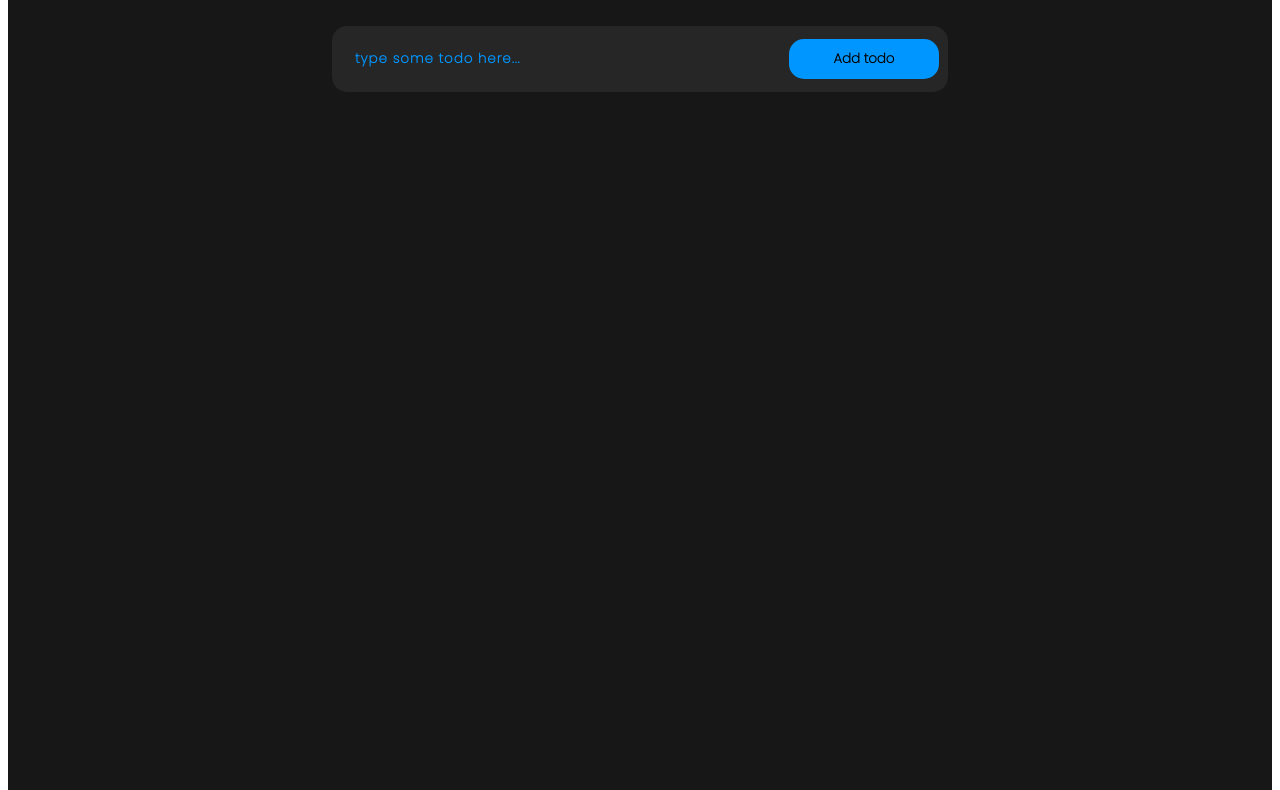
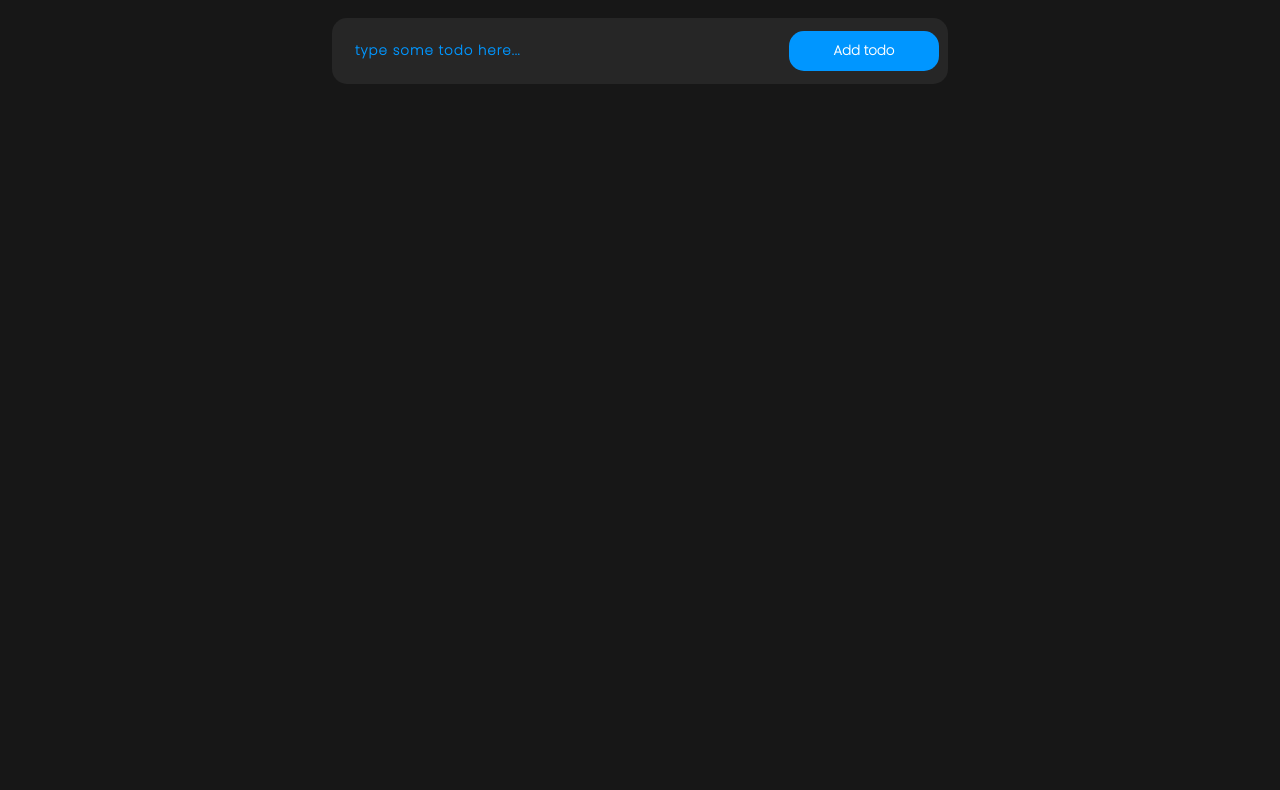
Before and after one commit to mframadann/todo-list-vanila-css-js, a plain HTML site: page index.html in a window 1280 px wide. Shown: the part 170-960 px from the top of the page. Drawn offline with Linux system fonts and the light colour scheme.

Commit message:
Update globals.css

```diff
--- a/assets/styles/globals.css
+++ b/assets/styles/globals.css
@@ -16,6 +16,7 @@
 
 body {
   font-family: "Poppins";
+  margin: 0px;
 }
 
 .wrapping {
@@ -102,6 +103,7 @@ body {
   border: none;
   font-family: "Poppins";
   font-weight: bold;
+  color: white;
 }
 
 .forms button:focus {
```
